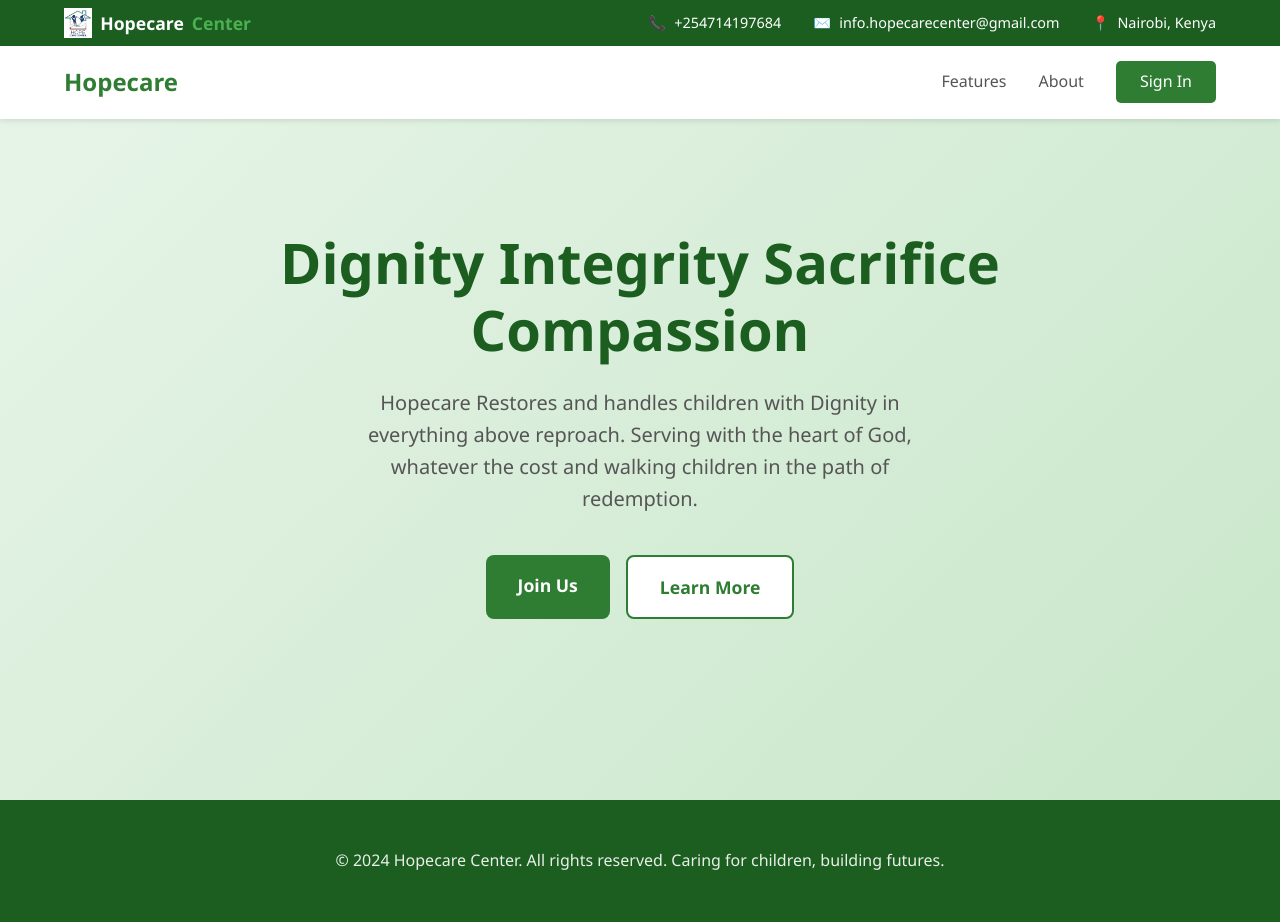
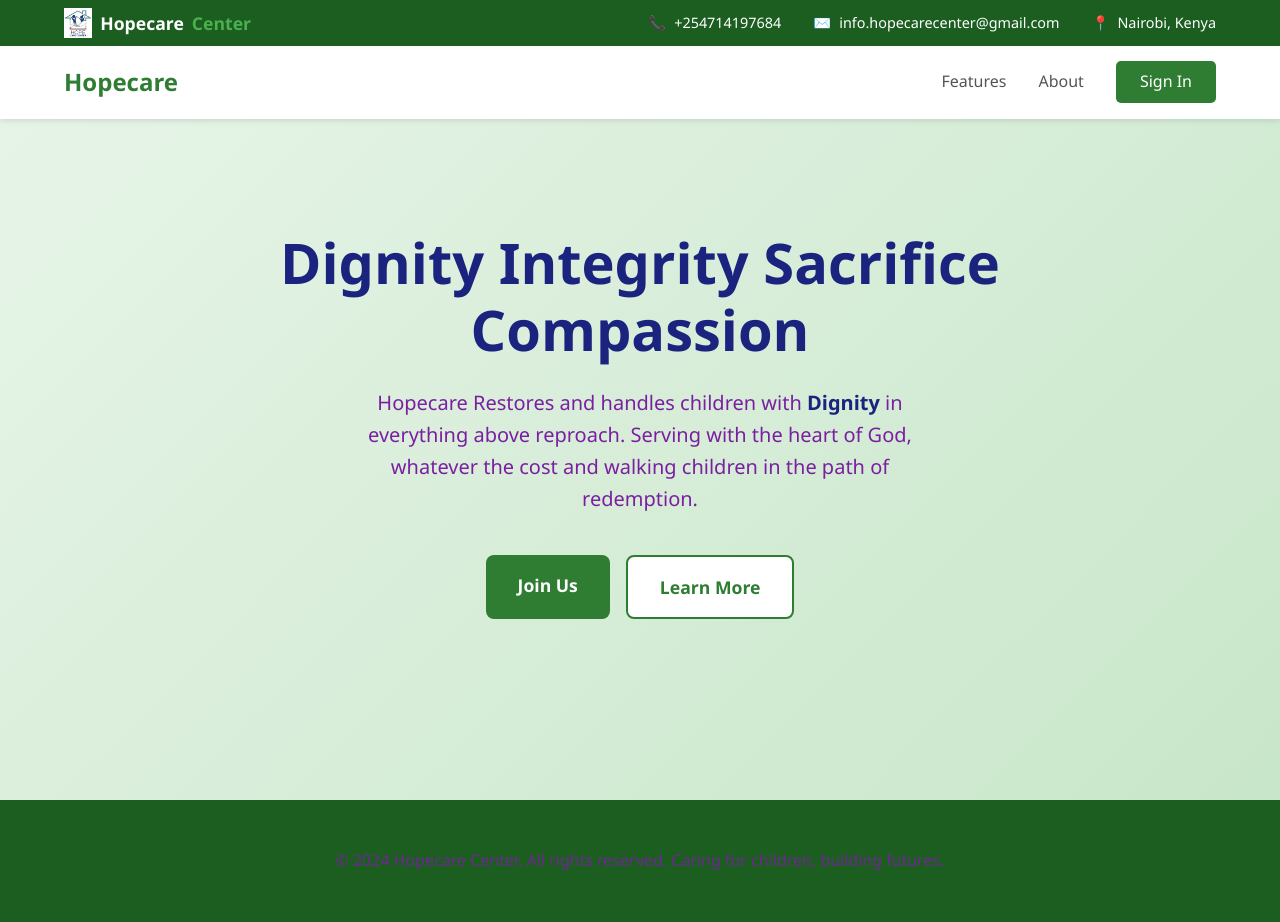
Before and after one commit to 1155-boni/Hopecare2.0, a Django app: page / in a window 1280 px wide. Run offline with Django 5.2, Linux system fonts and the light colour scheme.

Commit message:
Updated styles in Css

```diff
--- a/templates/landing.html
+++ b/templates/landing.html
@@ -140,18 +140,23 @@
 
         .hero h1 {
             font-size: 3.5rem;
-            color: #1b5e20;
+            color: #e53935;
             margin-bottom: 1.5rem;
             line-height: 1.2;
         }
 
         .hero p {
             font-size: 1.25rem;
-            color: #555;
+            color: #7b1fa2;
             margin-bottom: 2.5rem;
             max-width: 600px;
             margin-left: auto;
             margin-right: auto;
+        }
+
+        .hero .keyword {
+            color: #1a237e;
+            font-weight: bold;
         }
 
         .hero-buttons {
@@ -203,7 +208,7 @@
         .features h2 {
             text-align: center;
             font-size: 2.5rem;
-            color: #1b5e20;
+            color: #e53935;
             margin-bottom: 3rem;
         }
 
@@ -265,14 +270,30 @@
 
         .about h2 {
             font-size: 2.5rem;
-            color: #1b5e20;
+            color: #e53935;
             margin-bottom: 1.5rem;
         }
 
         .about p {
             font-size: 1.1rem;
-            color: #555;
+            color: #7b1fa2;
             margin-bottom: 2rem;
+        }
+
+        /* Keyword highlight */
+        .keyword {
+            color: #1a237e;
+            font-weight: bold;
+        }
+
+        /* Section titles */
+        h2.title, h3.title {
+            color: #e53935;
+        }
+
+        /* Normal text */
+        p, li, span.text {
+            color: #7b1fa2;
         }
 
         /* Footer */
@@ -341,12 +362,12 @@
     <!-- Hero Section -->
     <section class="hero">
         <div class="hero-content">
-            <h1>Dignity
-                Integrity
-                Sacrifice
-                Compassion
+            <h1 class="title"><span class="keyword">Dignity</span>
+                <span class="keyword">Integrity</span>
+                <span class="keyword">Sacrifice</span>
+                <span class="keyword">Compassion</span>
             </h1>
-            <p>Hopecare Restores and handles children with Dignity in everything above reproach. Serving with the
+            <p>Hopecare Restores and handles children with <span class="keyword">Dignity</span> in everything above reproach. Serving with the
                 heart of God, whatever the cost and walking children in the path of redemption.</p>
             <div class="hero-buttons">
                 <a href="{% url 'sign_up' %}" class="btn btn-primary">Join Us</a>
```
